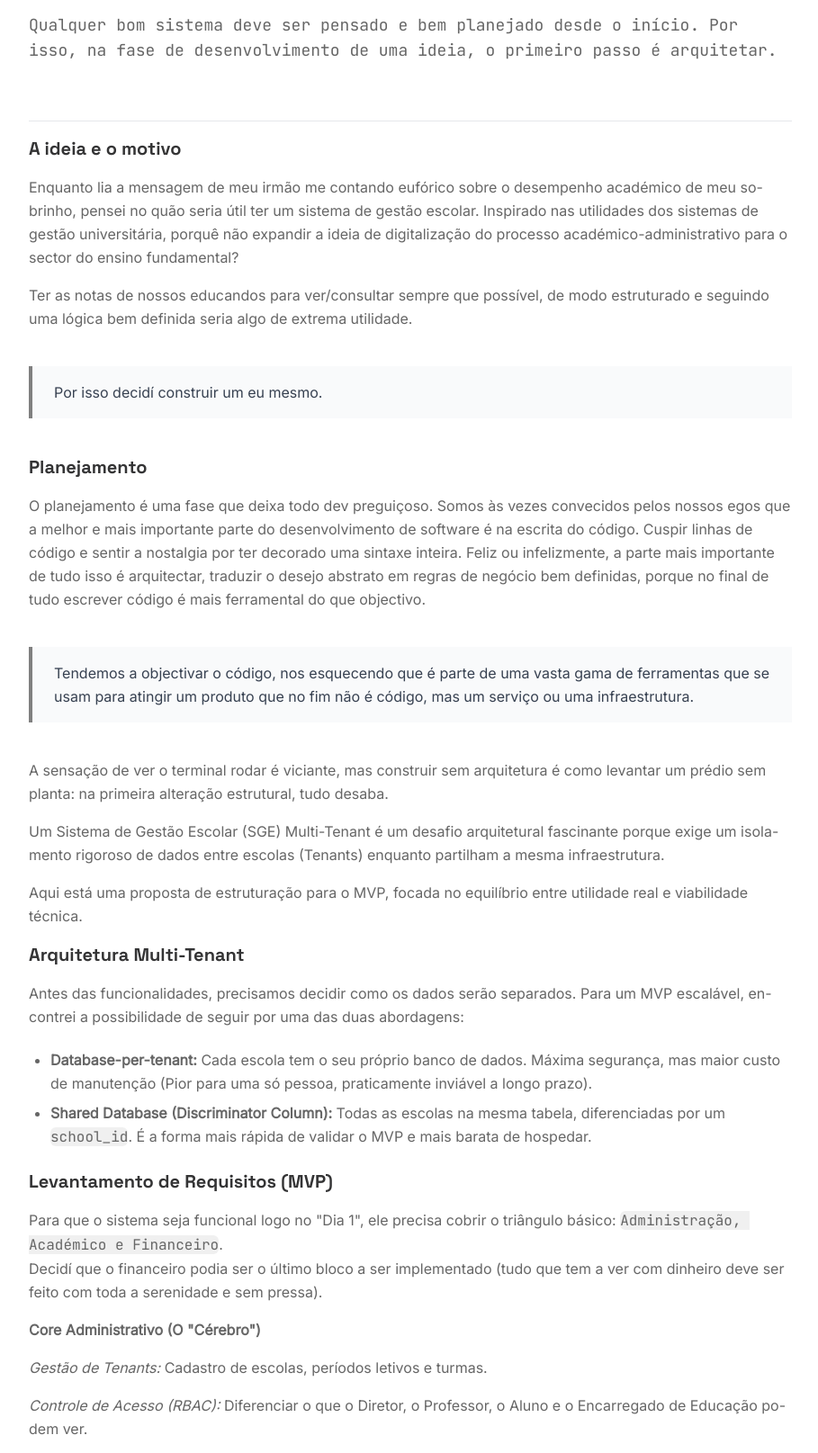
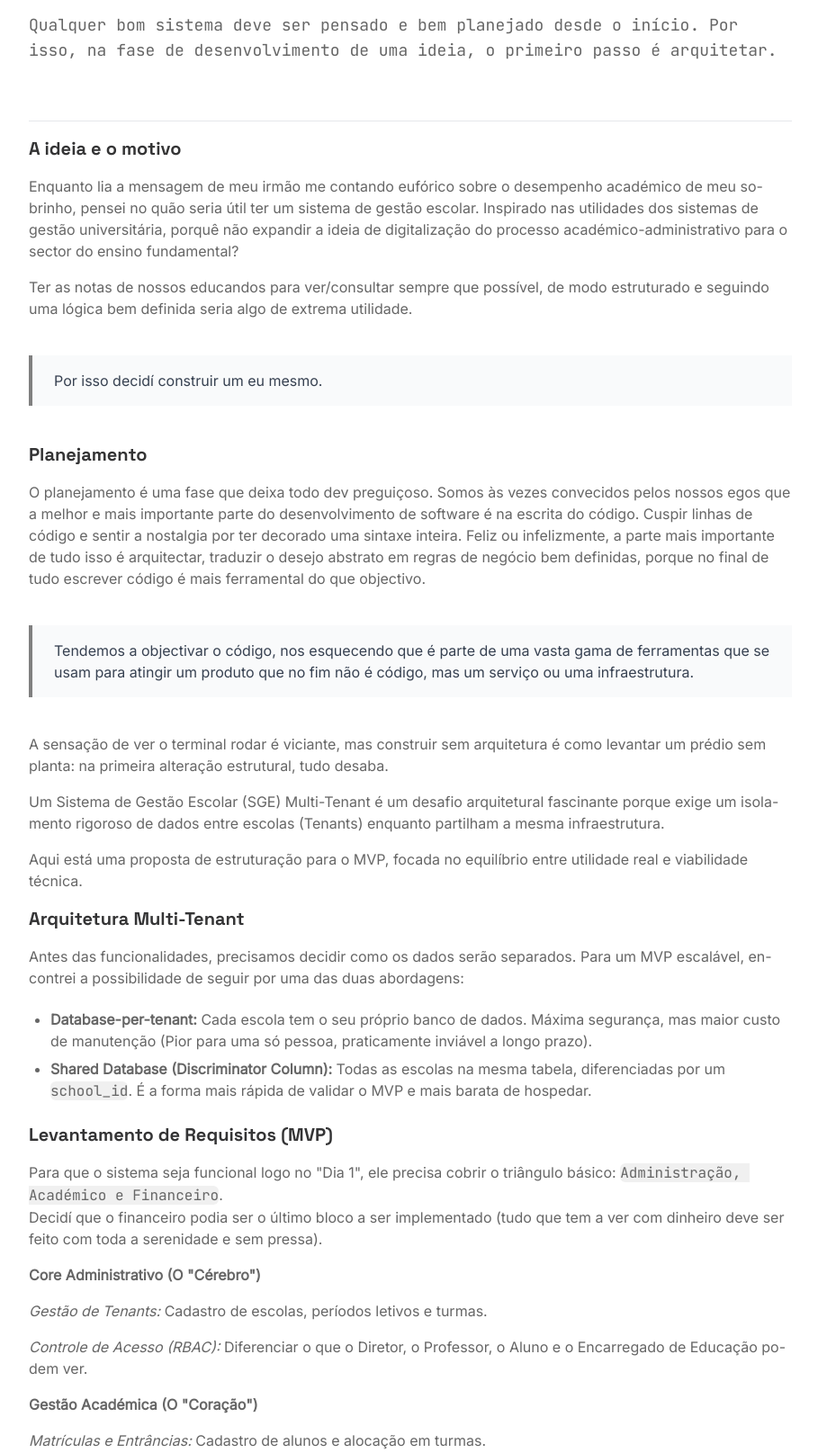
Before and after one commit to delcioleonardorofino/Journal, a Flask app: page /articles/1 in a window 1280 px wide. Shown: the part 322-1937 px from the top of the page at 90% size, without its empty margins (184-1093 px from the left). Run offline with Flask 3, Linux system fonts and the light colour scheme; some libraries are stand-ins or nearby versions.

Commit message:
Atualizar o article.html

```diff
--- a/backend/templates/article.html
+++ b/backend/templates/article.html
@@ -71,7 +71,7 @@
     {%endif%}
 
     <!-- Conteúdo do Post -->
-    <section class="flex flex-col gap-4 font-body text-text-muted post">
+    <section class="flex flex-col gap-4 font-body text-base text-text-muted post">
         <hr>
             {{post.content|safe}}
     </section>
```
